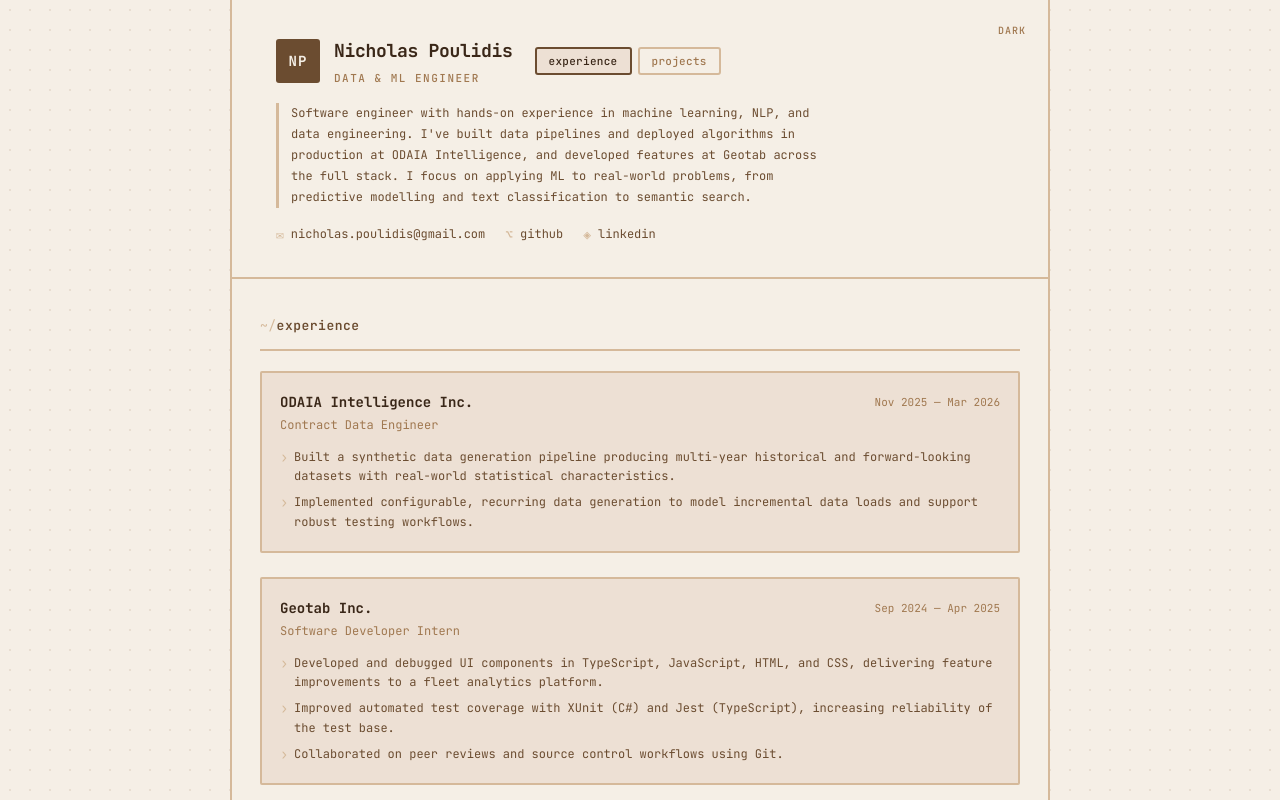
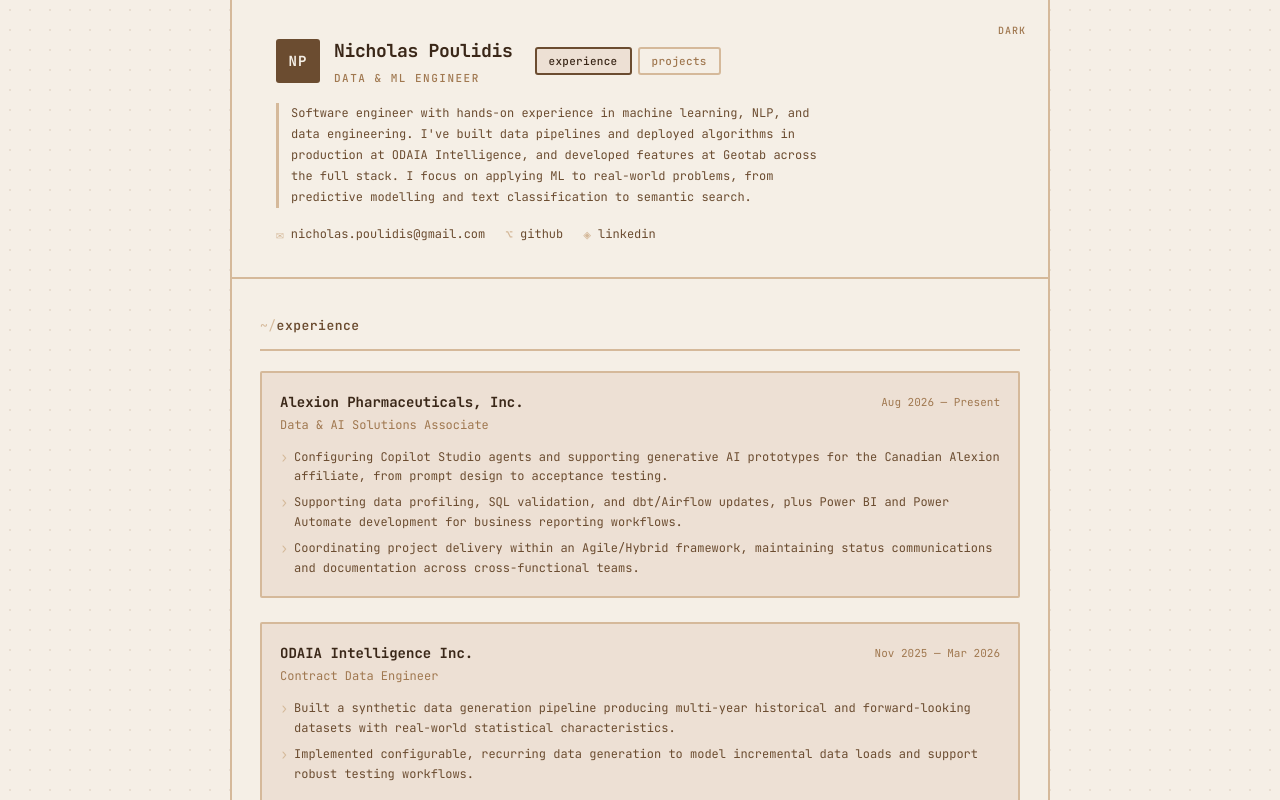
Before and after one commit to nickyp17/nicholaspoulidis, a React (Vite) app: page / in a window 1280 px wide. Built offline with nearby package versions, Linux system fonts and the light colour scheme.

Commit message:
Add Alexion Data & AI Solutions Associate role

```diff
--- a/src/data/portfolio.ts
+++ b/src/data/portfolio.ts
@@ -30,6 +30,17 @@
 export const about = `Software engineer with hands-on experience in machine learning, NLP, and data engineering. I've built data pipelines and deployed algorithms in production at ODAIA Intelligence, and developed features at Geotab across the full stack. I focus on applying ML to real-world problems, from predictive modelling and text classification to semantic search.`;
 
 export const experience: Experience[] = [
+  {
+    company: "Alexion Pharmaceuticals, Inc.",
+    role: "Data & AI Solutions Associate",
+    period: "Aug 2026 — Present",
+    url: "https://alexion.com",
+    bullets: [
+      "Configuring Copilot Studio agents and supporting generative AI prototypes for the Canadian Alexion affiliate, from prompt design to acceptance testing.",
+      "Supporting data profiling, SQL validation, and dbt/Airflow updates, plus Power BI and Power Automate development for business reporting workflows.",
+      "Coordinating project delivery within an Agile/Hybrid framework, maintaining status communications and documentation across cross-functional teams.",
+    ],
+  },
   {
     company: "ODAIA Intelligence Inc.",
     role: "Contract Data Engineer",
```
